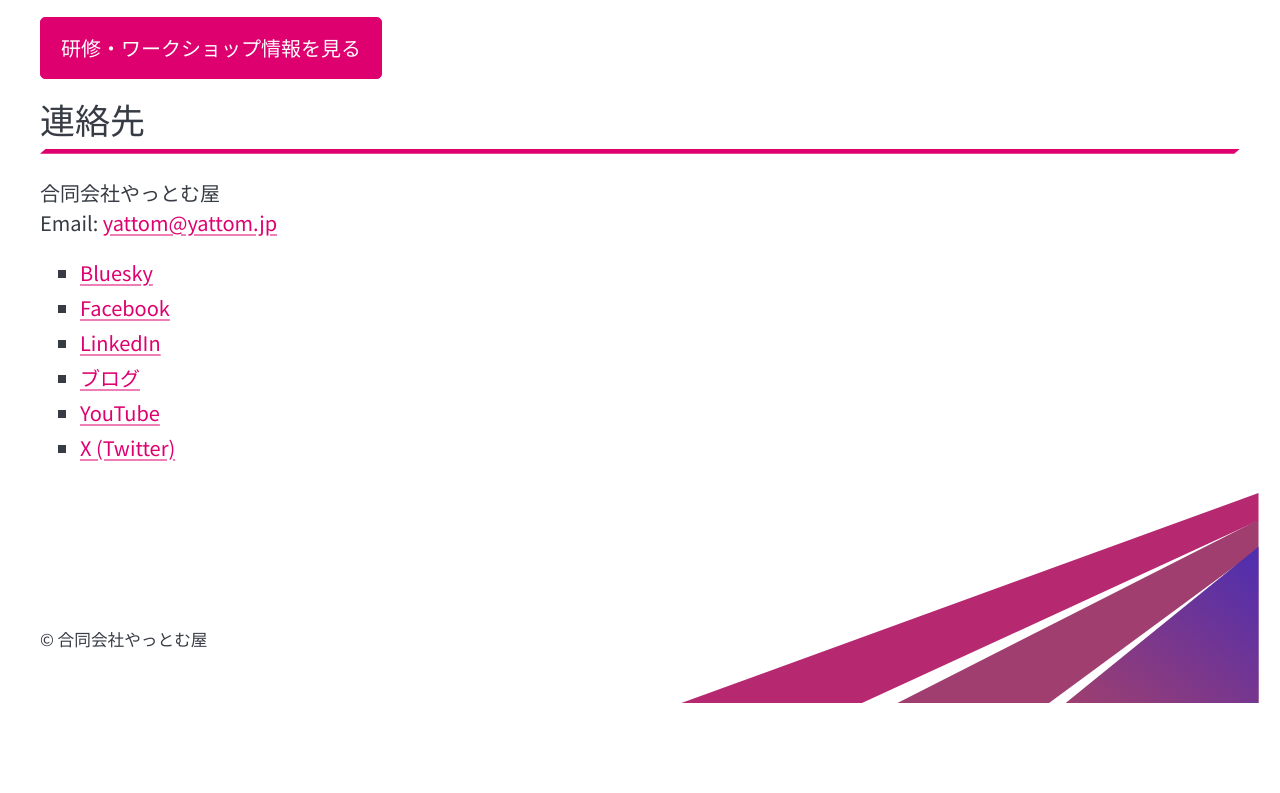
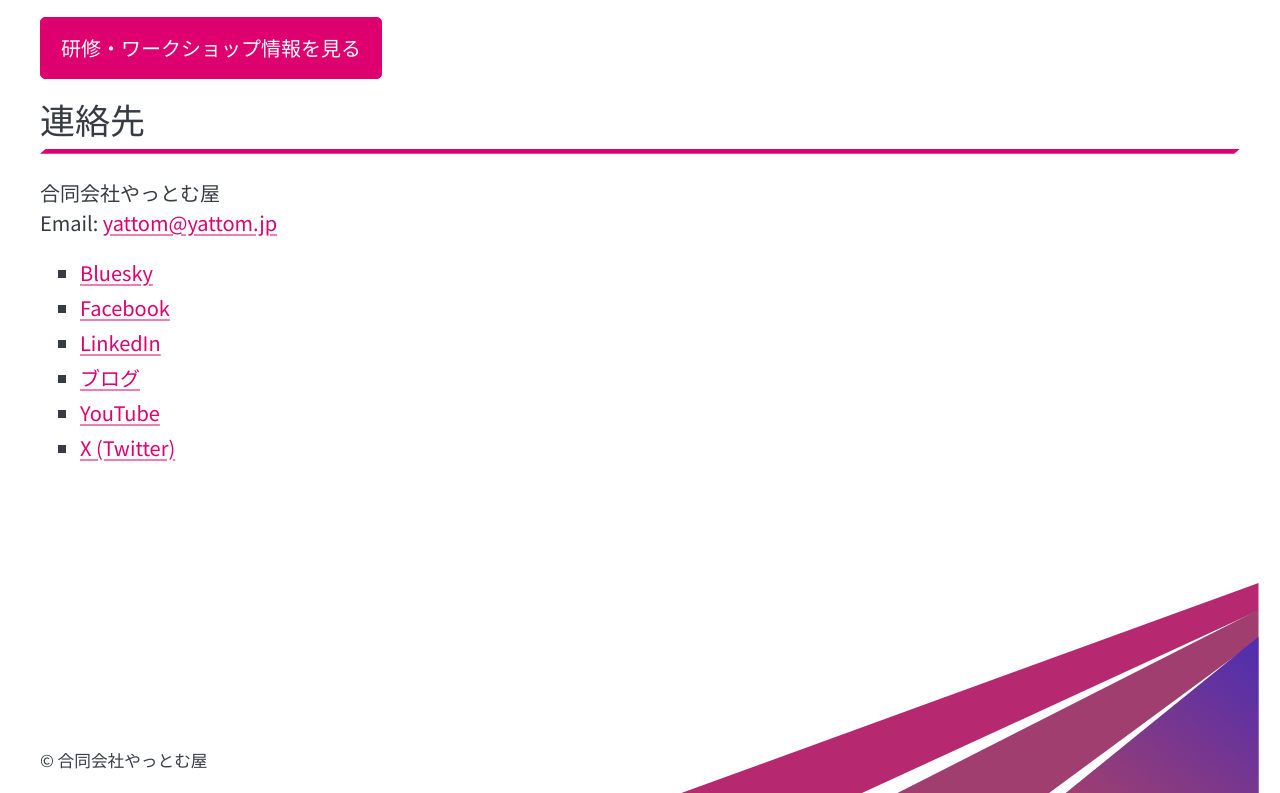
Before and after one commit to yattom/site-yattom-jp, a plain HTML site: page docs/index.html in a window 1280 px wide. Shown: the part 687-1480 px from the top of the page. Before the commit the page ends 1390 px from the top, so only its background shows below. Drawn offline with nearby package versions, Linux system fonts and the light colour scheme.

Commit message:
ページ末尾の斜め帯をページ右下に絶対配置する
負のマージンでフロー内を持ち上げていたため、画面幅で帯の高さが変わるのに
持ち上げ量が固定のままになり、スマホで著作権表示より上に飛び出していた。
フローから外して右下に貼り付け、フッターに帯のぶんの高さを確保する。

Co-Authored-By: Claude Opus 5 <noreply@anthropic.com>
Claude-Session: https://claude.ai/code/session_01DzWxzJXsobZRwhd42upAUV

```diff
--- a/docs/style.css
+++ b/docs/style.css
@@ -16,8 +16,10 @@
   --y-rule-h: 5px;
   --y-rule-skew: 5.8px;
 
-  /* ページ末尾の斜め帯を、どれだけフッターに食い込ませるか */
-  --y-deco-lift: 9rem;
+  /* ページ末尾の斜め帯の幅。高さは SVG の縦横比から自動で決まる */
+  --y-deco-w: min(600px, 66vw);
+  /* 帯の高さ = 幅 x 0.3508(viewBox 19667 x 6900 の比) */
+  --y-deco-h: calc(var(--y-deco-w) * 0.3508);
 }
 
 /* Pico の primary を屋号のマゼンタに差し替える。
@@ -113,18 +115,28 @@ main h2::after {
    描画順のまま SVG で再現している(HTML 側の svg.deco を参照)。
    ここでは大きさと位置だけを決める。ページ右端まで届かせたいので
    コンテナの外に置いてある */
+body {
+  position: relative;
+}
+
 footer.container {
   position: relative;
   z-index: 1;
+  display: flex;
+  align-items: flex-end;
   margin-top: 4rem;
   padding-top: 2rem;
+  /* 帯のぶんの高さを確保する。これがないと帯が本文まではみ出す */
+  min-height: var(--y-deco-h);
 }
 
+/* 帯はフローから外し、ページの右下に固定で貼り付ける。
+   フローの中で負のマージンで持ち上げると、画面幅によって帯の高さが変わるのに
+   持ち上げ量が固定のままになり、狭い画面で著作権表示より上へ飛び出してしまう */
 .deco {
-  display: block;
-  width: min(600px, 66%);
+  position: absolute;
+  right: 0;
+  bottom: 0;
+  width: var(--y-deco-w);
   height: auto;
-  margin-left: auto;
-  /* フッターに食い込ませて上に寄せる。--y-deco-lift を増やすほど上に上がる */
-  margin-top: calc(-1 * var(--y-deco-lift));
 }
```
